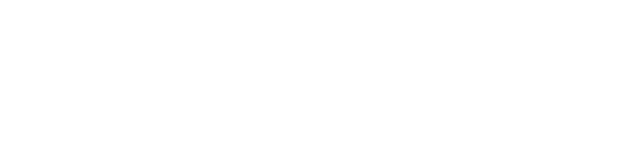
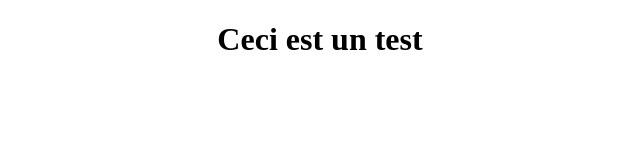
Before and after one commit to hechmi10/newProjectEsprim, a plain HTML site: page index.html in a window 1280 px wide. Shown: the whole page, without its empty margins (320-960 px from the left). Drawn offline with Linux system fonts and the light colour scheme.

Commit message:
modify html css content

```diff
--- a/index.html
+++ b/index.html
@@ -6,6 +6,6 @@
     <title>New Project Esprim</title>
 </head>
 <body>
-
+    <center><h1>Ceci est un test</h1></center>
 </body>
 </html>
--- a/style.css
+++ b/style.css
@@ -1,3 +1,4 @@
 body{
     background-color:red;
+    font-size: medium;
 }
```
